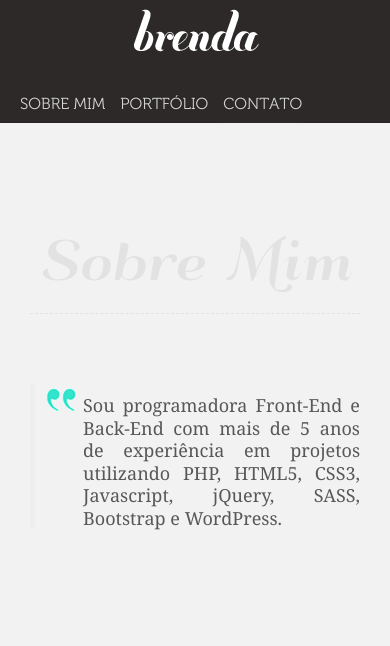
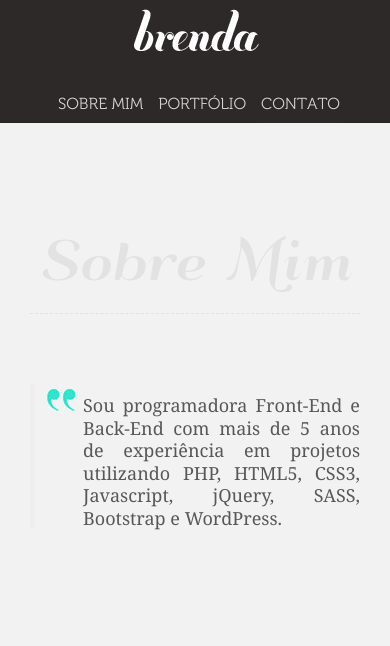
Before and after one commit to brendamedeiros/brendamedeiros.github.io, a PHP site: page / in a window 390 px wide. Shown: the top 646 px of the page. Run offline with PHP 8.4, Linux system fonts and the light colour scheme; some libraries are stand-ins or nearby versions.

Commit message:
Update responsive.css

```diff
--- a/css/responsive.css
+++ b/css/responsive.css
@@ -352,7 +352,7 @@
   .head1, .head2, .head3 {margin-left:0px;}
   .head1 h2, .head2 h2, .head3 h2 {font-size: 50px;}
   #map {margin:0; padding:0; height:200px; margin-bottom:50px;}
-  .navbar .nav {float:none; text-align:center; }
+  .navbar .nav {text-align:center; }
   .navbar-fixed-top{position:static}
   body {overflow-x:hidden;}
 
```
